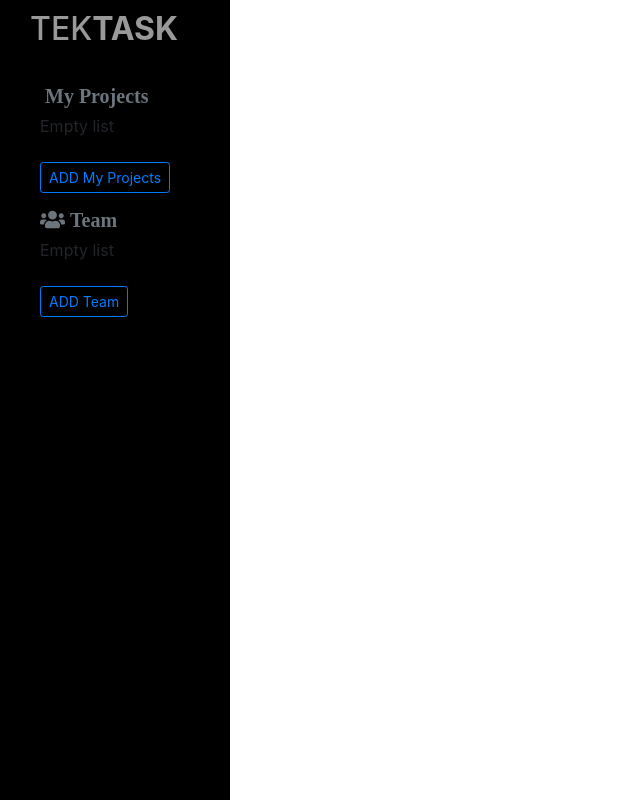
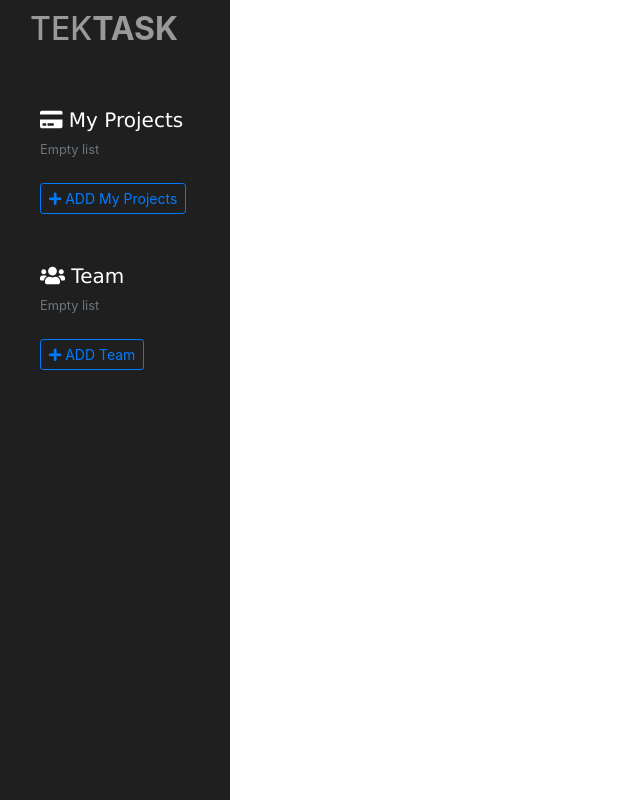
Before and after one commit to leonardogonzalez201190/SidebarComponent, a Vue app: page / in a window 1280 px wide. Shown: the whole page, without its empty margins (0-640 px from the left). Built offline with nearby package versions, Linux system fonts and the light colour scheme.

Commit message:
Adjusting lines and sizes.

```diff
--- a/public/static/css/sidebar.css
+++ b/public/static/css/sidebar.css
@@ -1,3 +1,7 @@
+
+.cursor-move {
+    cursor: move;
+}
 
 #wrapper {
     padding-left: 0;
@@ -19,7 +23,7 @@
     height: 100%;
     margin-left: -250px;
     overflow-y: auto;
-    background: #000;
+    background: rgba(0, 0, 0, 0.877);
     -webkit-transition: all 0.5s ease;
     -moz-transition: all 0.5s ease;
     -o-transition: all 0.5s ease;
@@ -50,6 +54,7 @@
     margin: 0;
     padding: 0;
     list-style: none;
+
 }
 
 .sidebar-nav li {
@@ -57,16 +62,17 @@
     line-height: 40px;
 }
 
-.sidebar-nav li a {
+.sidebar-nav a {
     display: block;
     text-decoration: none;
     color: #999999;
 }
 
-.sidebar-nav li a:hover {
+.sidebar-nav a:hover {
     text-decoration: none;
+    cursor: pointer;
     color: #fff;
-    background: rgba(255,255,255,0.2);
+    background: rgba(255, 255, 255, 0.356);
 }
 
 .sidebar-nav li a:active,
@@ -78,6 +84,7 @@
     height: 65px;
     font-size: 18px;
     line-height: 60px;
+
 }
 
 .sidebar-nav > .sidebar-brand a {
@@ -116,3 +123,7 @@
         margin-right: 0;
     }
 }
+
+.font_ {
+    font-family: Verdana, Geneva, Tahoma, sans-serif !important;
+}
--- a/src/components/SessionSidebar.vue
+++ b/src/components/SessionSidebar.vue
@@ -1,15 +1,19 @@
 <template>
+  <small>
 	  <ul>
-    <h5 class="text-secondary" :class="iconTitle"> {{title}}</h5>
+    <h5 class="text-white cursor-move font_"><span :class="iconTitle"></span> {{title}}</h5>
 			<input class="form-control form-control-sm" type="text" v-if="showInput" @keyup.13="increment" v-model="item_text" />
 			<draggable v-model="items" @group="title" @start="drag=true" @end="drag=false">
-		<div v-for="element in items" :key="element">
-			<span class="text-secondary m-2" :class="iconItem"> {{element}}</span>
+				<div v-for="element in items" :key="element" class="font_">
+					<a class="text-white m-2 font_"><span :class="iconItem"></span> {{element}}</a>
 				</div>
 			</draggable>
-	<p v-if="!items.length">Empty list</p>
-	<button class="btn btn-outline-primary btn-sm mt-2" @click="showForm" :disabled="showInput"> ADD {{title}}</button>
+	<p v-if="!items.length" class="text-secondary ">Empty list</p>
+	<button class="btn btn-outline-primary btn-sm mt-2" @click="showForm" :disabled="showInput">
+	 <span class="fa fa-plus"></span> ADD {{title}}
+	 </button>
 	</ul>
+  </small>
 </template>
 
 <script>
--- a/src/components/Sidebar.vue
+++ b/src/components/Sidebar.vue
@@ -2,14 +2,16 @@
   <div id="wrapper">
     <div id="sidebar-wrapper">
       <div class="sidebar-nav">
-                <li class="sidebar-brand" style="margin:10px">
+          <li class="sidebar-brand brandup" style="margin:10px">
               <a href="#">
                   <h2>TEK<strong>TASK</strong></h2>
               </a>
           </li>
     <draggable v-model="items" group="itemsSidebar" @start="drag=true" @end="drag=false">
 	    <div v-for="element in items" :key="element.title">
+        <hr>
           <SessionSidebar :title="element.title" :iconTitle="element.iconTitle" :iconItem="element.iconItem" />
+        <hr>
       </div>
   </draggable>
 	 </div>
@@ -29,7 +31,7 @@ export default {
   },
   data() {
 	return {
-		items:[{title:"My Projects", iconTitle:"fa fa-pager", iconItem:"fa fa-star"},
+		items:[{title:"My Projects", iconTitle:"fa fa-credit-card", iconItem:"fa fa-star"},
 		{title:"Team", iconTitle:"fa fa-users", iconItem:"fa fa-user-friends"}]
 	}
   },
```
Lines whose indentation alone changed are shown as unchanged.
